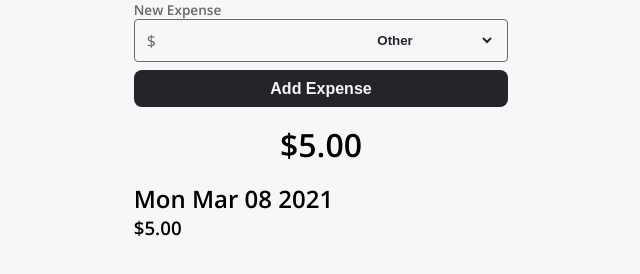
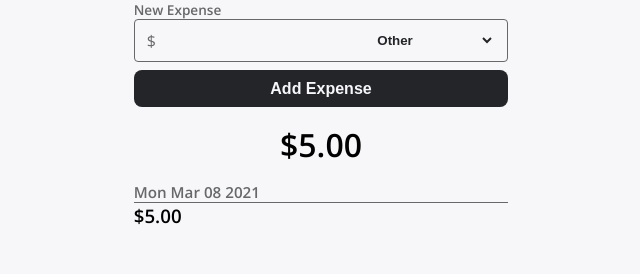
Before and after one commit to Jighdan/trckr, a website built with webpack: page static/index.html in a window 1280 px wide. Both pictures are taken after typing "5" into the empty fields and a click on the button "Add Expense". Shown: the whole page, without its empty margins (319-959 px from the left). Built offline with nearby package versions, Linux system fonts and the light colour scheme.

Commit message:
:lipstick: Styling expenses list section

```diff
--- /dev/null
+++ b/src/style/components/_expensesList.scss
@@ -0,0 +1,14 @@
+.expenses-list-section {
+	&-title {
+		color: $color-gray-dark;
+		font-size: 0.95rem;
+		border-bottom: 1px solid $color-gray-dark;
+	}
+
+	&-container {
+		display: grid;
+		grid-template-rows: repeat(auto-fit, max-content);
+		grid-gap: 0.15rem;
+		gap: 0.15rem;
+	}
+}
--- a/src/style/components/_index.scss
+++ b/src/style/components/_index.scss
@@ -1,3 +1,4 @@
 @import "./button";
 @import "./expenseForm";
 @import "./expensesTotal";
+@import "./expensesList";
```
